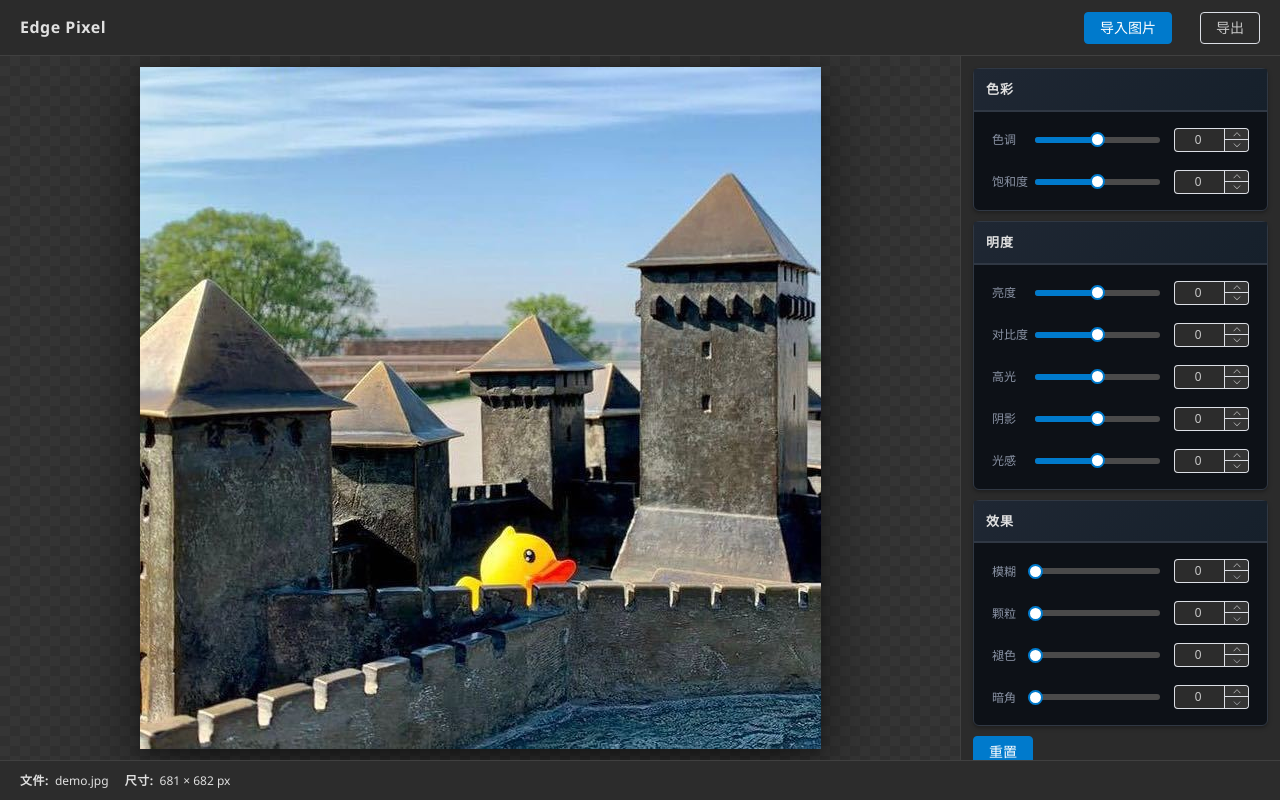
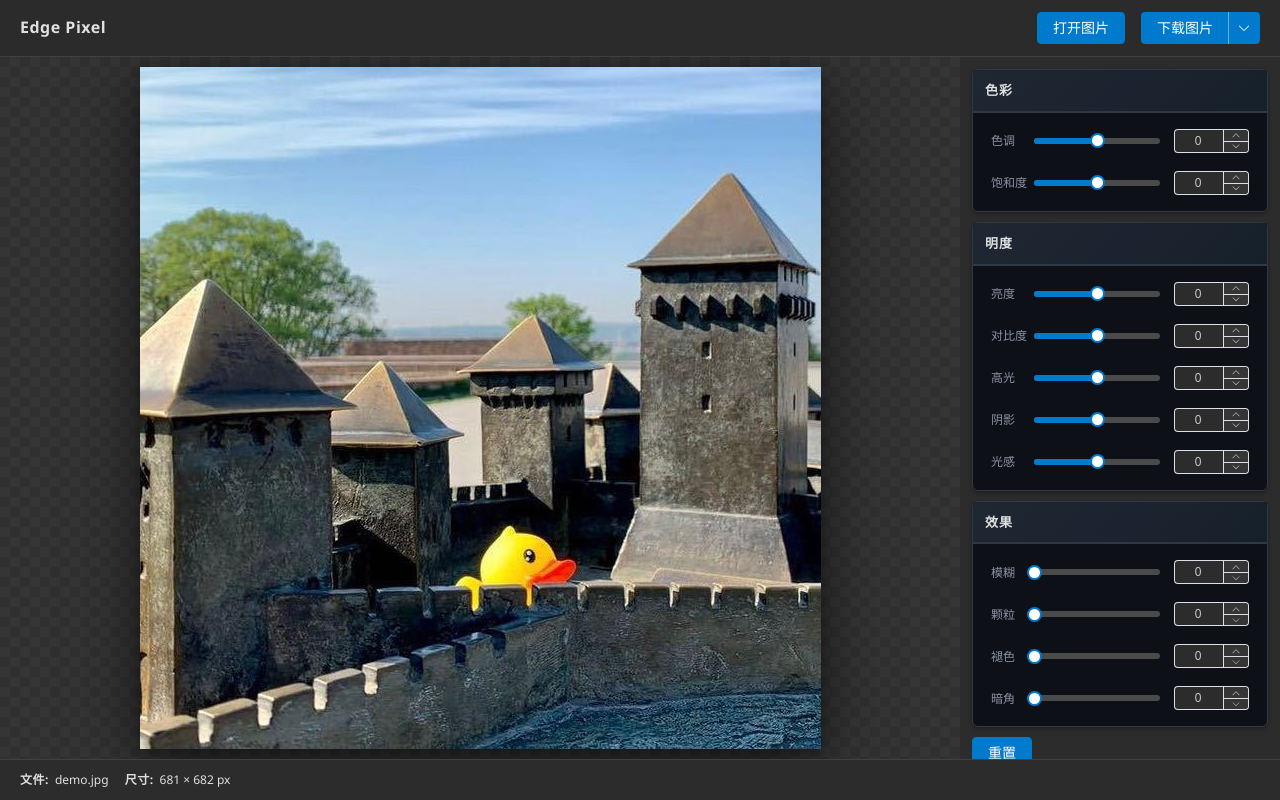
Before and after one commit to cg-zhou/edge-pixel, a Vue app: page / in a window 1280 px wide. Built offline with nearby package versions, Linux system fonts and the light colour scheme.

Commit message:
support to export multiple image format

```diff
--- a/src/components/CanvasStage.vue
+++ b/src/components/CanvasStage.vue
@@ -105,7 +105,7 @@ onMounted(() => {
 <template>
   <div class="canvas-container">
     <div v-if="!canvasStore.imageSrc" class="placeholder">
-      <div class="placeholder-text">导入图片开始编辑</div>
+      <div class="placeholder-text">打开图片开始编辑</div>
     </div>
     <div v-else class="canvas-wrapper">
       <canvas ref="canvasEl" class="image-canvas"></canvas>
--- a/src/components/EditorToolbar.vue
+++ b/src/components/EditorToolbar.vue
@@ -24,19 +24,39 @@ const triggerFileInput = () => {
   fileInput.value?.click()
 }
 
-const handleExport = () => {
+type ExportFormat = 'png' | 'jpg' | 'webp'
+
+const exportImage = (format: ExportFormat = 'jpg') => {
   const canvas = document.querySelector('canvas') as HTMLCanvasElement
   if (!canvas) return
 
   isExporting.value = true
+
+  const formatConfig: Record<ExportFormat, { mime: string; quality: number }> = {
+    png: { mime: 'image/png', quality: 1 },
+    jpg: { mime: 'image/jpeg', quality: 0.9 },
+    webp: { mime: 'image/webp', quality: 0.85 },
+  }
+
+  const config = formatConfig[format]
+  const dataUrl = canvas.toDataURL(config.mime, config.quality)
+
   const link = document.createElement('a')
-  link.href = canvas.toDataURL('image/png')
-  link.download = `edited-image-${Date.now()}.png`
+  link.href = dataUrl
+  link.download = `edited-image-${Date.now()}.${format}`
   link.click()
 
   setTimeout(() => {
     isExporting.value = false
   }, 500)
+}
+
+const handleExportClick = () => {
+  exportImage('jpg')
+}
+
+const handleDropdownCommand = (command: string) => {
+  exportImage(command as ExportFormat)
 }
 </script>
 
@@ -48,10 +68,23 @@ const handleExport = () => {
     </div>
 
     <div class="topbar-section">
-      <el-button type="primary" @click="triggerFileInput">导入图片</el-button>
-      <el-button :disabled="!canvasStore.imageSrc || isExporting" @click="handleExport">
-        {{ isExporting ? '导出中...' : '导出' }}
-      </el-button>
+      <el-button type="primary" @click="triggerFileInput">打开图片</el-button>
+      <el-dropdown
+        :disabled="!canvasStore.imageSrc"
+        split-button
+        type="primary"
+        @click="handleExportClick"
+        @command="handleDropdownCommand"
+      >
+        {{ isExporting ? '下载中...' : '下载图片' }}
+        <template #dropdown>
+          <el-dropdown-menu>
+            <el-dropdown-item command="png">PNG - 无损格式</el-dropdown-item>
+            <el-dropdown-item command="jpg">JPG - 通用压缩</el-dropdown-item>
+            <el-dropdown-item command="webp">WebP - 最优压缩</el-dropdown-item>
+          </el-dropdown-menu>
+        </template>
+      </el-dropdown>
     </div>
 
     <input ref="fileInput" type="file" accept="image/*" @change="handleFileSelect" style="display: none" />
@@ -71,4 +104,5 @@ button:disabled {
   opacity: 0.5;
   cursor: not-allowed;
 }
+
 </style>
--- a/src/style.css
+++ b/src/style.css
@@ -31,6 +31,8 @@
   --el-text-color-regular: #c8c8c8;
   --el-text-color-secondary: #888888;
   --el-text-color-disabled: #5a5a5a;
+
+  --el-bg-color-overlay: #0d1117;
 }
 
 .el-slider {
@@ -38,8 +40,9 @@
   --el-slider-button-size: 15px;
 }
 
-* {
-  box-sizing: border-box;
+.el-dropdown__popper {
+  --el-dropdown-menuItem-hover-color: white;
+  --el-dropdown-menuItem-hover-fill: var(--el-color-primary-light-9);
 }
 
 body {
@@ -97,32 +100,6 @@ a {
   color: #e0e0e0;
 }
 
-/* 侧边面板 */
-.adjust-panel {
-  background: rgba(44, 44, 44, 0.9);
-  border-left: 1px solid #404040;
-  padding: 12px;
-  overflow-y: auto;
-  flex-shrink: 0;
-  width: 320px;
-}
-
-.panel-section {
-  display: flex;
-  flex-direction: column;
-  gap: 12px;
-  margin-bottom: 12px;
-}
-
-.section-title {
-  font-weight: 600;
-  font-size: 13px;
-  color: #a8a8a8;
-  text-transform: uppercase;
-  letter-spacing: 0.5px;
-  margin-bottom: 4px;
-}
-
 /* Canvas 画布区域 */
 .canvas-container {
   background: repeating-conic-gradient(#353535 0% 25%, #303030 0% 50%);
```
